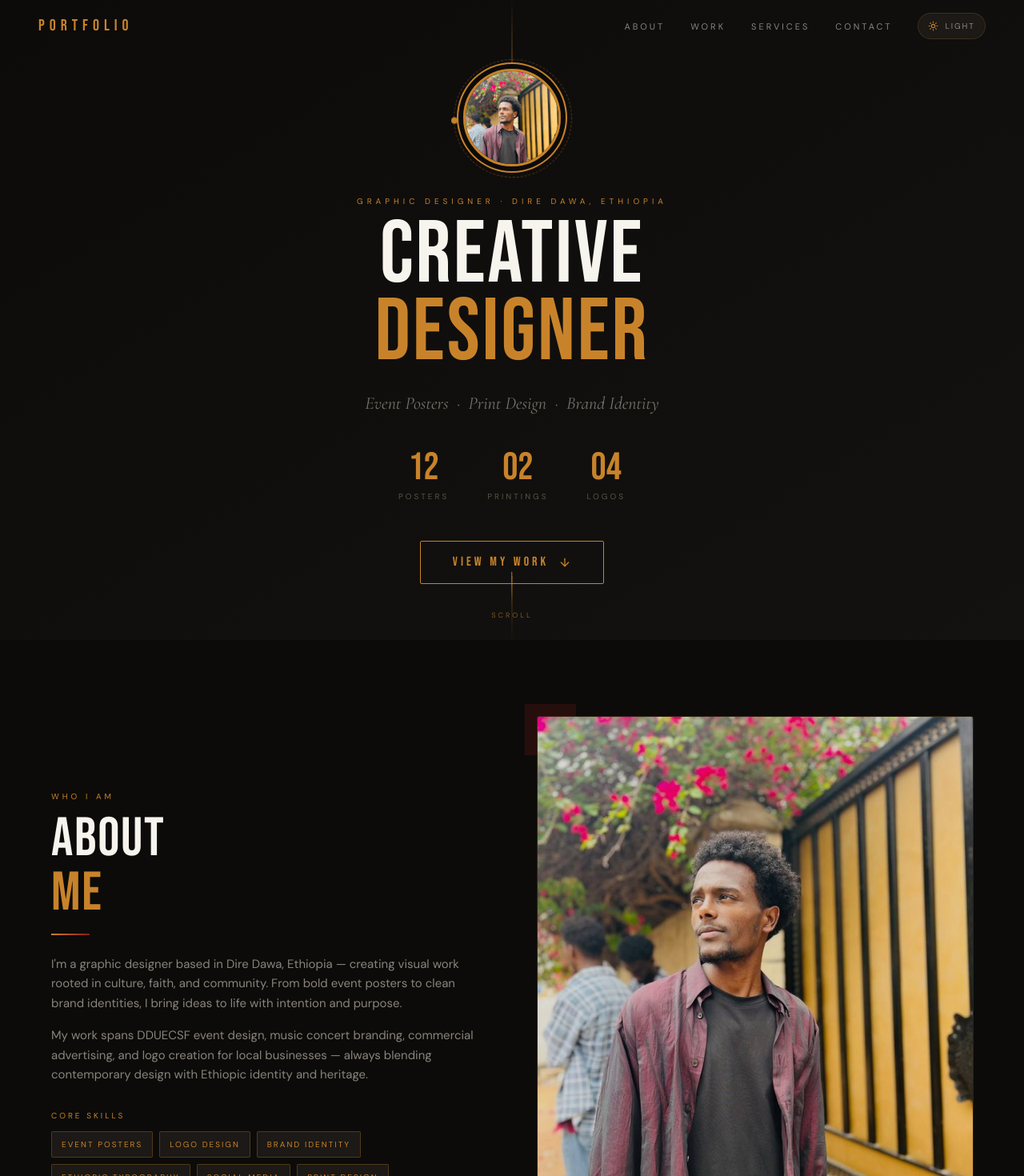
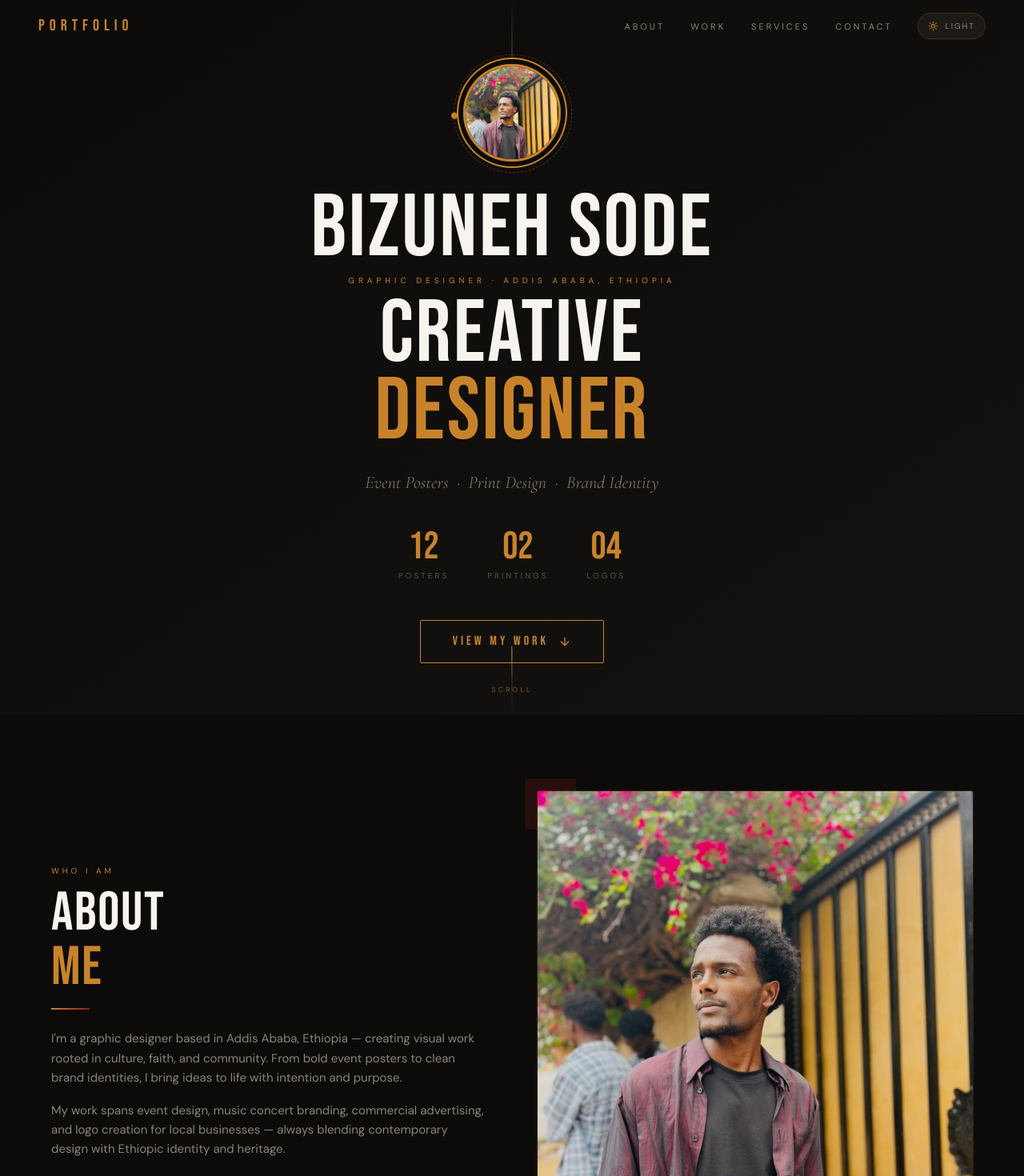
Before and after one commit to Bizunet/my-portfolio, a React (Vite) app: page / in a window 1280 px wide. Shown: the top 1470 px of the page at 80% size. Built offline with nearby package versions, Linux system fonts and the light colour scheme.

Commit message:
some changes added to

```diff
--- a/src/components/About.jsx
+++ b/src/components/About.jsx
@@ -14,12 +14,12 @@
           <div className="w-12 h-0.5 bg-gradient-to-r from-amber to-crimson mb-6" />
 
           <p className="text-ink-600/70 dark:text-cream-200/60 text-[15px] leading-relaxed mb-4">
-            I'm a graphic designer based in Dire Dawa, Ethiopia — creating visual work
+            I'm a graphic designer based in Addis Ababa, Ethiopia — creating visual work
             rooted in culture, faith, and community. From bold event posters to clean brand
             identities, I bring ideas to life with intention and purpose.
           </p>
           <p className="text-ink-600/70 dark:text-cream-200/60 text-[15px] leading-relaxed mb-8">
-            My work spans DDUECSF event design, music concert branding, commercial
+            My work spans event design, music concert branding, commercial
             advertising, and logo creation for local businesses — always blending
             contemporary design with Ethiopic identity and heritage.
           </p>
--- a/src/components/Footer.jsx
+++ b/src/components/Footer.jsx
@@ -4,10 +4,10 @@
       flex flex-col md:flex-row items-center justify-between gap-4">
       <span className="font-display text-lg tracking-[5px] text-amber">PORTFOLIO</span>
       <p className="text-[11px] tracking-[1px] text-cream-200/30">
-        © 2025 · Graphic Designer · Dire Dawa, Ethiopia
+        © 2025 · Graphic Designer · Addis Ababa, Ethiopia
       </p>
       <div className="flex gap-3">
-        {["✈","◈","▶","f"].map((icon,i) => (
+        {["✈","◈","▶",].map((icon,i) => (
           <a key={i} href="#"
             className="w-8 h-8 border border-amber/20 rounded-sm flex items-center justify-center
               text-cream-200/40 hover:border-amber hover:text-amber transition-all duration-200 text-sm">
--- a/src/components/Hero.jsx
+++ b/src/components/Hero.jsx
@@ -34,9 +34,12 @@
           <img src="/images/profile.jpg" alt="Designer" className="w-full h-full object-cover object-top" />
         </div>
       </div>
+      <h1 className="reveal opacity-0 font-display text-[clamp(64px,10vw,110px)] leading-[0.88] tracking-wide mb-2">
+        BIZUNEH SODE
+      </h1>
 
       <p className="reveal opacity-0 text-[10px] tracking-[5px] uppercase text-amber mb-3">
-        Graphic Designer · Dire Dawa, Ethiopia
+        Graphic Designer · Addis Ababa, Ethiopia
       </p>
 
       <h1 className="reveal opacity-0 font-display text-[clamp(64px,10vw,110px)] leading-[0.88] tracking-wide mb-2">
```
